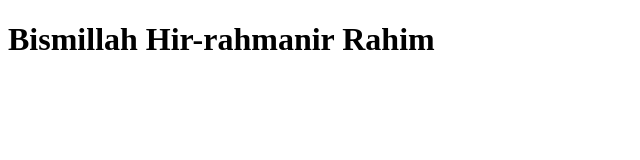
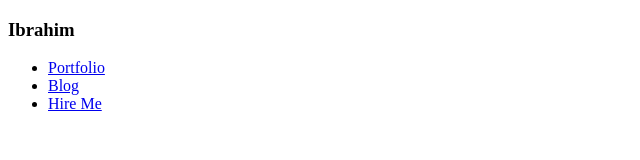
Before and after one commit to mdibrahimkhalil1995/webdeveloper-portfolio, a plain HTML site: page index.html in a window 1280 px wide. Shown: the whole page, without its empty margins (0-640 px from the left). Drawn offline with Linux system fonts and the light colour scheme.

Commit message:
added some line to html file

```diff
--- a/index.html
+++ b/index.html
@@ -7,6 +7,15 @@
     <link rel="stylesheet" href="css/style.css">
 </head>
 <body>
-    <h1>Bismillah Hir-rahmanir Rahim</h1>
+    <header>
+        <nav>
+            <h3>Ibrahim</h3>
+            <ul>
+                <li><a href="#">Portfolio</a></li>
+                <li><a href="#">Blog</a></li>
+                <li><a href="#">Hire Me</a></li>
+            </ul>
+        </nav>
+    </header>
 </body>
 </html>
```
